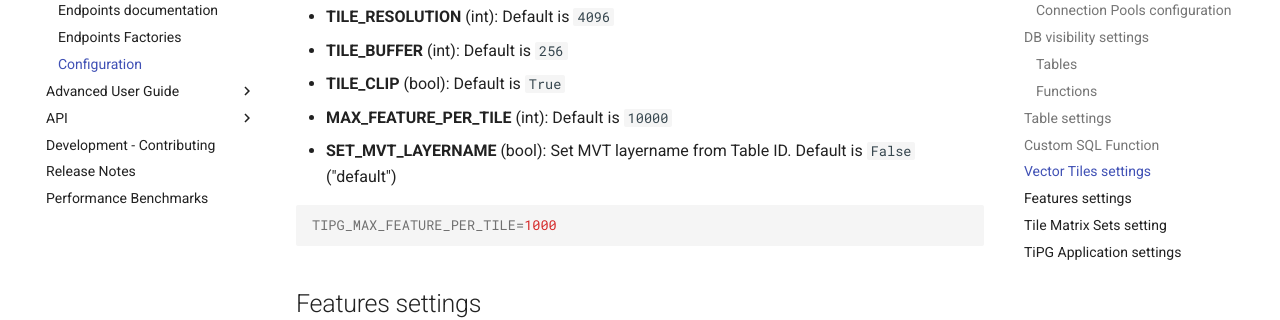
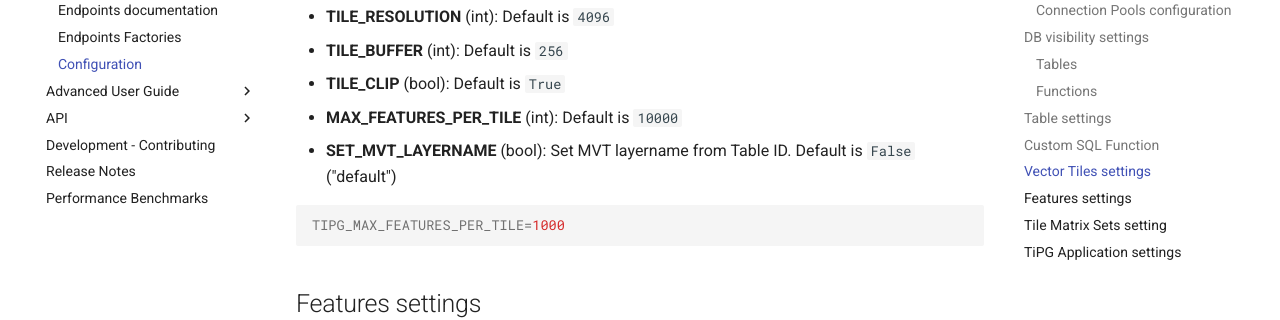
Before and after one commit to developmentseed/tipg, an MkDocs documentation site: the page built from docs/src/user_guide/configuration.md, in a window 1280 px wide and 900 px high, scrolled down 3036 px. Shown: the part 152-472 px from the top of the window. Built offline with MkDocs 1.6.1 and Material for MkDocs 9.7.7, drawn with Linux system fonts in a browser that asks for light colours; comment, search, counter and statistics services are not loaded.

Commit message:
bug: name MAX_FEATURES_PER_TILE properly in docs

````diff
--- a/docs/src/user_guide/configuration.md
+++ b/docs/src/user_guide/configuration.md
@@ -115,11 +115,11 @@ prefix: **`TIPG_`**
 - **TILE_RESOLUTION** (int): Default is `4096`
 - **TILE_BUFFER** (int): Default is `256`
 - **TILE_CLIP** (bool): Default is `True`
-- **MAX_FEATURE_PER_TILE** (int): Default is `10000`
+- **MAX_FEATURES_PER_TILE** (int): Default is `10000`
 - **SET_MVT_LAYERNAME** (bool): Set MVT layername from Table ID. Default is `False` ("default")
 
 ```bash
-TIPG_MAX_FEATURE_PER_TILE=1000
+TIPG_MAX_FEATURES_PER_TILE=1000
 ```
 
 ## Features settings
````
